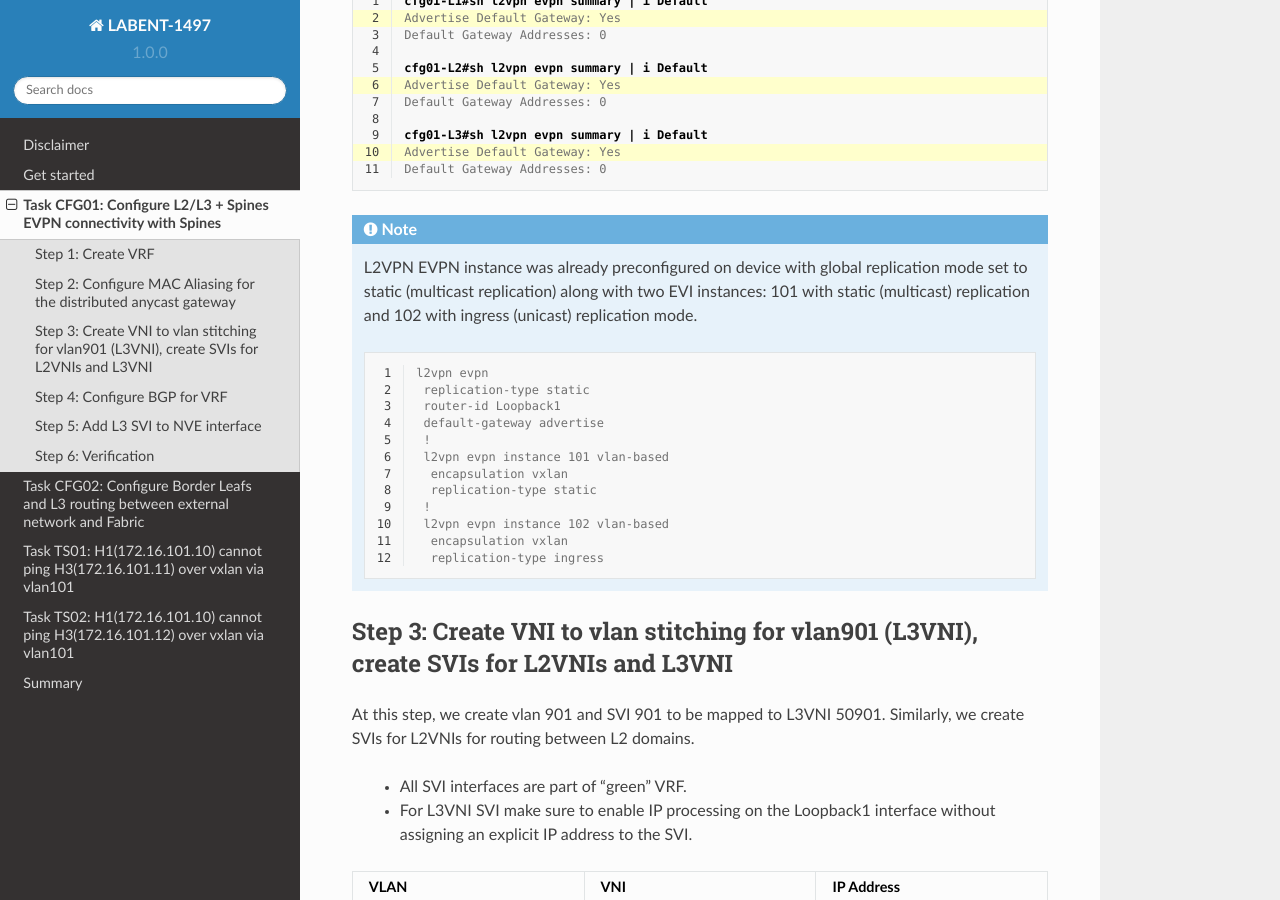
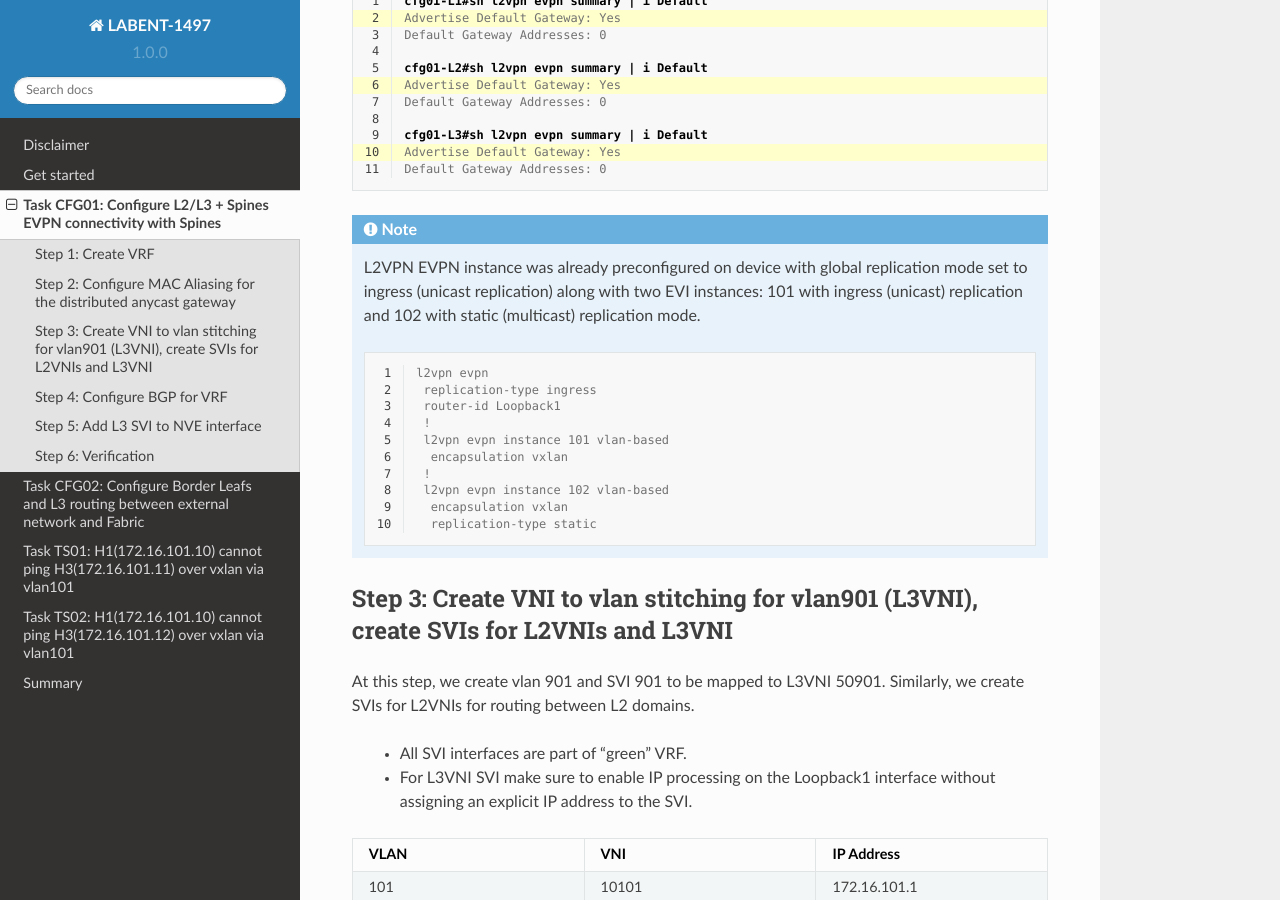
Before and after one commit to dvishchu/labent-1497, a Sphinx documentation site: the page built from docs/source/task_01.rst, in a window 1280 px wide and 900 px high, scrolled down 3199 px. Built offline with Sphinx 7.4.7 and the Read the Docs theme 2.0.0, drawn with Linux system fonts in a browser that asks for light colours.

Commit message:
Fixing typo

```diff
--- a/docs/source/task_01.rst
+++ b/docs/source/task_01.rst
@@ -125,23 +125,21 @@ Verification output is part of the ``sh l2vpn evpn summary`` command:
 
 .. note::
 
-    L2VPN EVPN instance was already preconfigured on device with global replication mode set to static (multicast replication) along with two EVI instances: 101 with static (multicast) replication and 102 with ingress (unicast) replication mode.
+    L2VPN EVPN instance was already preconfigured on device with global replication mode set to ingress (unicast replication) along with two EVI instances: 101 with ingress (unicast) replication and 102 with static (multicast) replication mode.
 
     .. code-block:: console
         :linenos:
 
         l2vpn evpn
-         replication-type static
+         replication-type ingress
          router-id Loopback1
-         default-gateway advertise
          !
          l2vpn evpn instance 101 vlan-based
           encapsulation vxlan
-          replication-type static
          !
          l2vpn evpn instance 102 vlan-based
           encapsulation vxlan
-          replication-type ingress
+          replication-type static
 
 
 Step 3: Create VNI to vlan stitching for vlan901 (L3VNI), create SVIs for L2VNIs and L3VNI
```
